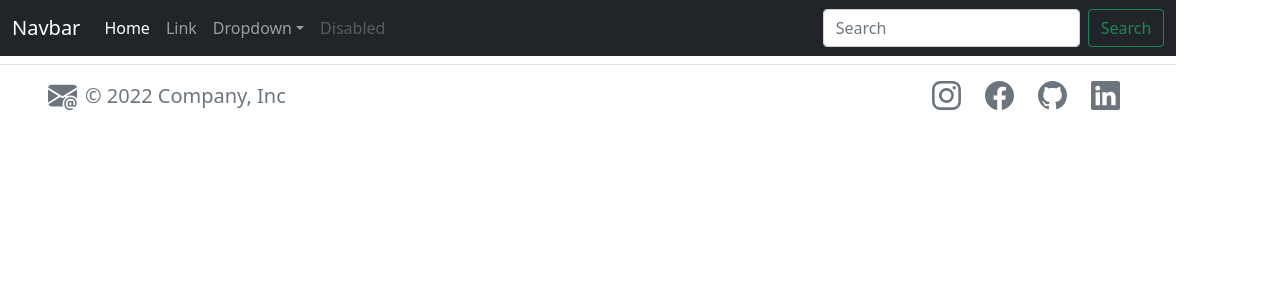
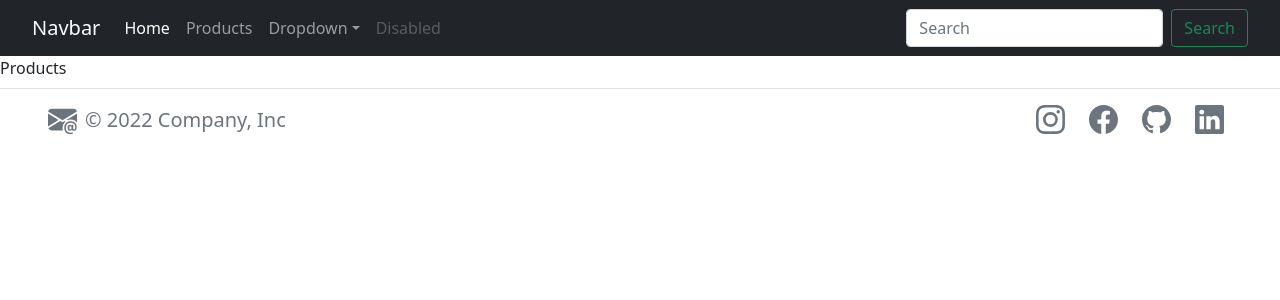
Before and after one commit to Sadaan-Siddique/React-4th-assignment, a React (Create React App) app: page /products in a window 1280 px wide. Shown: the top 300 px of the page. Built offline with nearby package versions, Linux system fonts and the light colour scheme.

Commit message:
Products banaye hain

```diff
--- a/src/App.css
+++ b/src/App.css
@@ -1,6 +1,6 @@
 nav{
   background:transparent ;
-  width: 91.9vw;
+  padding: 20px;
 }
 .div1{
   /* border: 2px solid red; */
@@ -9,13 +9,14 @@ nav{
   padding-top: 10%;
   background-image:linear-gradient(to right, rgba(0,0,0,0.4), rgba(0,0,0,0.4)),url('./Components/images/Background.jpg');
   background-repeat: no-repeat;
-  background-size: 93% 85vh;
+  background-size: 100% 91vh;
 }
-.hd1{
-  margin-left:20vh ;
+.div1 div{
+  margin: 4%;
+  text-align: center;
+  border: 2px solid red;
 }
 .footer-div{
-  width: 91.9vw;
   position: relative;
   bottom: 2vh;
 }
--- a/src/App.jsx
+++ b/src/App.jsx
@@ -3,12 +3,14 @@ import { Routes, Route,} from "react-router-dom";
 import Nav from './Components/Nav';
 import Main from './Components/Main';
 import Footer from './Components/Footer';
+import Products from './Components/Products';
 function App() {
   return (
     <div className="App">
       <Nav/>
       <Routes>
         <Route path='/' element={<Main/>}/>
+        <Route path='products' element={<Products/>}/>
       </Routes>
       <Footer/>
     </div>
--- a/src/Components/Main.jsx
+++ b/src/Components/Main.jsx
@@ -1,5 +1,6 @@
 import React from 'react'
 import '../App.css'
+import { Outlet, Link } from "react-router-dom";
 import SectionOne from './SectionOne'
 import SectionTwo from './SectionTwo'
 function Main() {
@@ -7,7 +8,12 @@ function Main() {
         <>
             <div>
                 <div className="div1 text-light">
-                    <h1 className='hd1'>React Router</h1>
+                    <div className='w-75 pb-2'>
+                        <h1>React Router</h1>
+                        <p>Click Button for see Pages without the Reloading of Page</p>
+                        <Link className="btn btn-outline-success" to="/products">Search</Link>
+                        <button>Services</button>
+                    </div>
                 </div>
             </div>
         </>
--- a/src/Components/Nav.jsx
+++ b/src/Components/Nav.jsx
@@ -13,10 +13,10 @@ function Nav() {
     <div className="collapse navbar-collapse" id="navbarSupportedContent">
       <ul className="navbar-nav me-auto mb-2 mb-lg-0">
         <li className="nav-item">
-          <a className="nav-link active" aria-current="page" to="">Home</a>
+          <Link className="nav-link active" aria-current="page" to="/">Home</Link>
         </li>
         <li className="nav-item">
-          <a className="nav-link" to="">Link</a>
+          <Link className="nav-link" to="/products">Products</Link>
         </li>
         <li className="nav-item dropdown">
           <a className="nav-link dropdown-toggle" to="" id="navbarDropdown" role="button" data-bs-toggle="dropdown" aria-expanded="false">
@@ -35,7 +35,7 @@ function Nav() {
       </ul>
       <form className="d-flex">
         <input className="form-control me-2" type="search" placeholder="Search" aria-label="Search"/>
-        <button className="btn btn-outline-success" type="submit">Search</button>
+        <Link className="btn btn-outline-success" to="/">Search</Link>
       </form>
     </div>
   </div>
--- /dev/null
+++ b/src/Components/Products.jsx
@@ -0,0 +1,13 @@
+import React from 'react'
+
+function Products() {
+    return (
+        <>
+        <div>
+            Products
+        </div>
+        </>
+    )
+}
+
+export default Products
```
